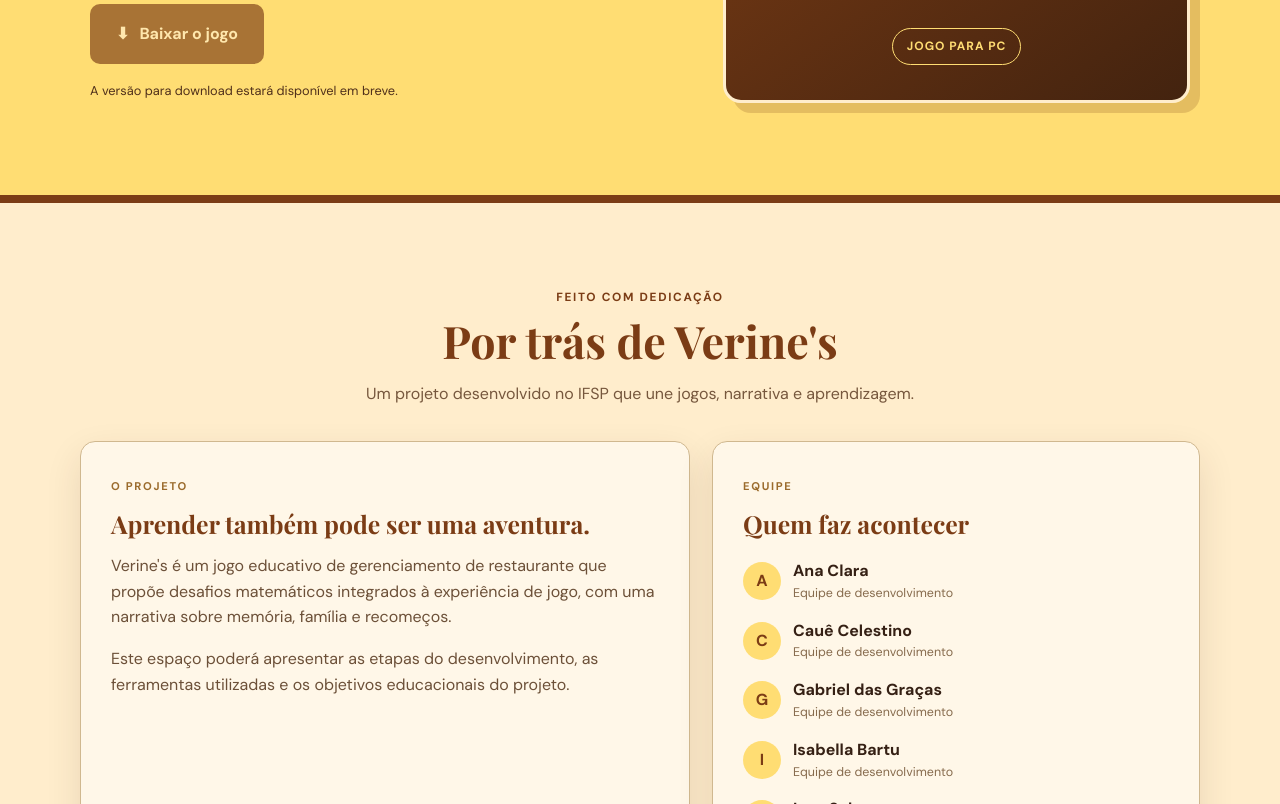
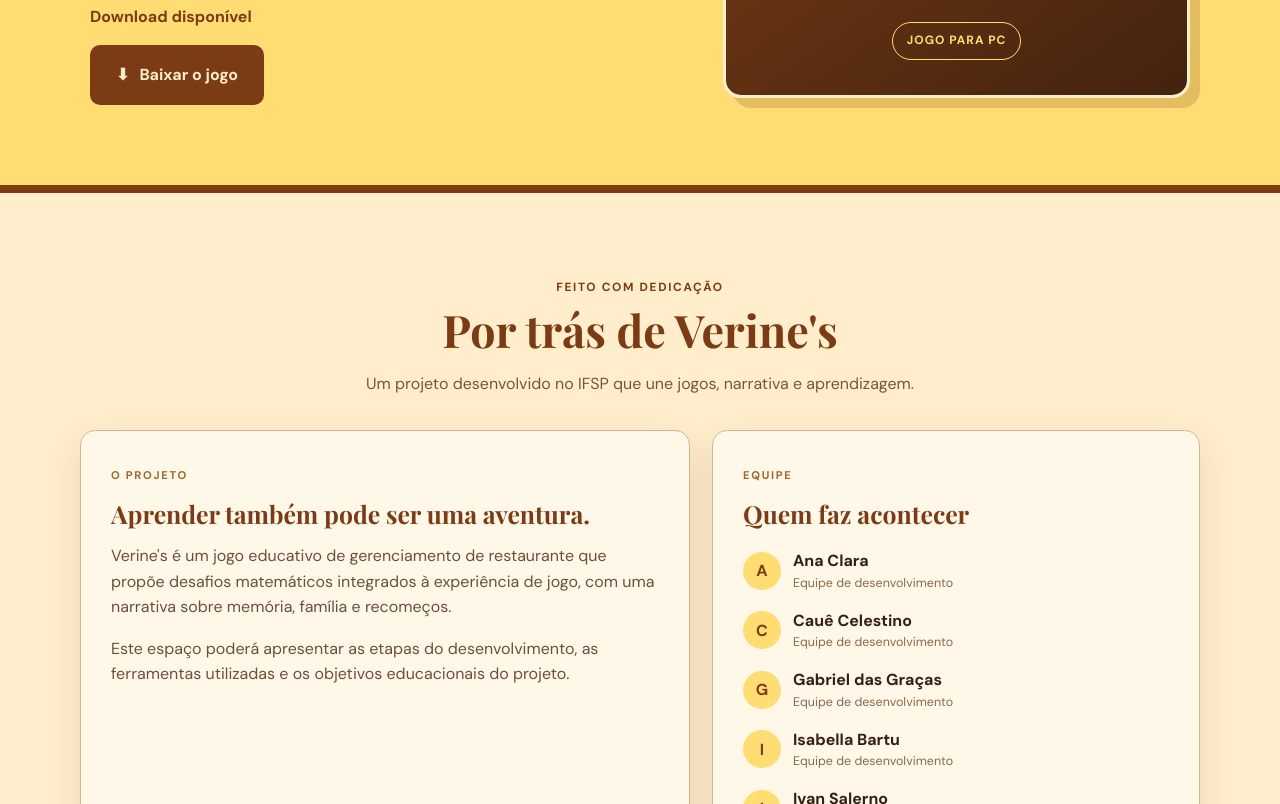
Before and after one commit to IvanSalerno/Projeto-Verine-s, a plain HTML site: page index.html in a window 1280 px wide. Shown: the part 3910-4714 px from the top of the page. Drawn offline with nearby package versions, Linux system fonts and the light colour scheme; files whose address does not match are found by name.

Commit message:
Add files via upload

```diff
--- a/index.html
+++ b/index.html
@@ -288,19 +288,13 @@
 
 
 
-          <a href="#" class="download-button" id="download-button" aria-disabled="true">
+          <a href="./verines_site/Verine'sGame.zip" class="download-button" id="download-button" aria-disabled="true">
 
             <span>⬇</span> Baixar o jogo
 
           </a>
 
 
-
-          <p class="download-note" id="download-note">
-
-            A versão para download estará disponível em breve.
-
-          </p>
 
         </div>
 
--- a/verines_site/script.js
+++ b/verines_site/script.js
@@ -54,8 +54,8 @@ const downloadButton = document.querySelector("#download-button");
 const downloadStatus = document.querySelector("#download-status");
 const downloadNote = document.querySelector("#download-note");
 
-// Deixe vazio enquanto o jogo não estiver exportado.
-const gameFile = "";
+// Caminho do arquivo exportado do jogo
+const gameFile = "./verines_site/Verine'sGame.zip";
 
 if (gameFile !== "") {
     downloadButton.href = gameFile;
@@ -64,17 +64,12 @@ if (gameFile !== "") {
 
     downloadStatus.textContent = "Download disponível";
     downloadNote.textContent =
-        "Clique no botão para baixar o jogo.";
+        "Clique no botão abaixo para baixar o jogo Verine's.";
+} else {
+    downloadButton.setAttribute("aria-disabled", "true");
 
     downloadButton.addEventListener("click", (event) => {
-        if (downloadButton.getAttribute("aria-disabled") === "true") {
-            event.preventDefault();
-        }
-    });
-} else {
-    downloadButton.addEventListener("click", (event) => {
         event.preventDefault();
-
         downloadNote.textContent =
             "O download será liberado quando o jogo estiver disponível.";
     });
```
Also changed, not shown: 1 other file.
